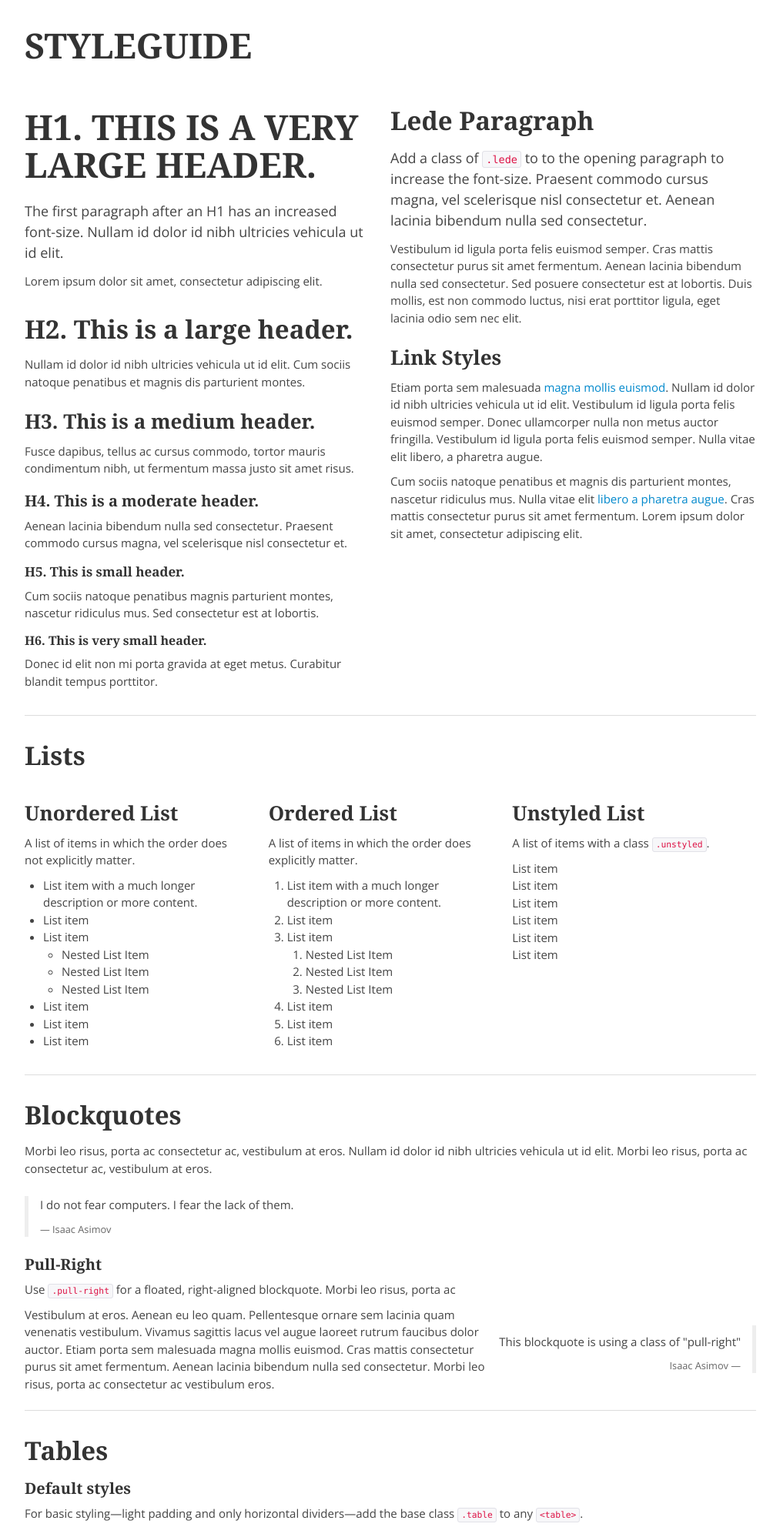
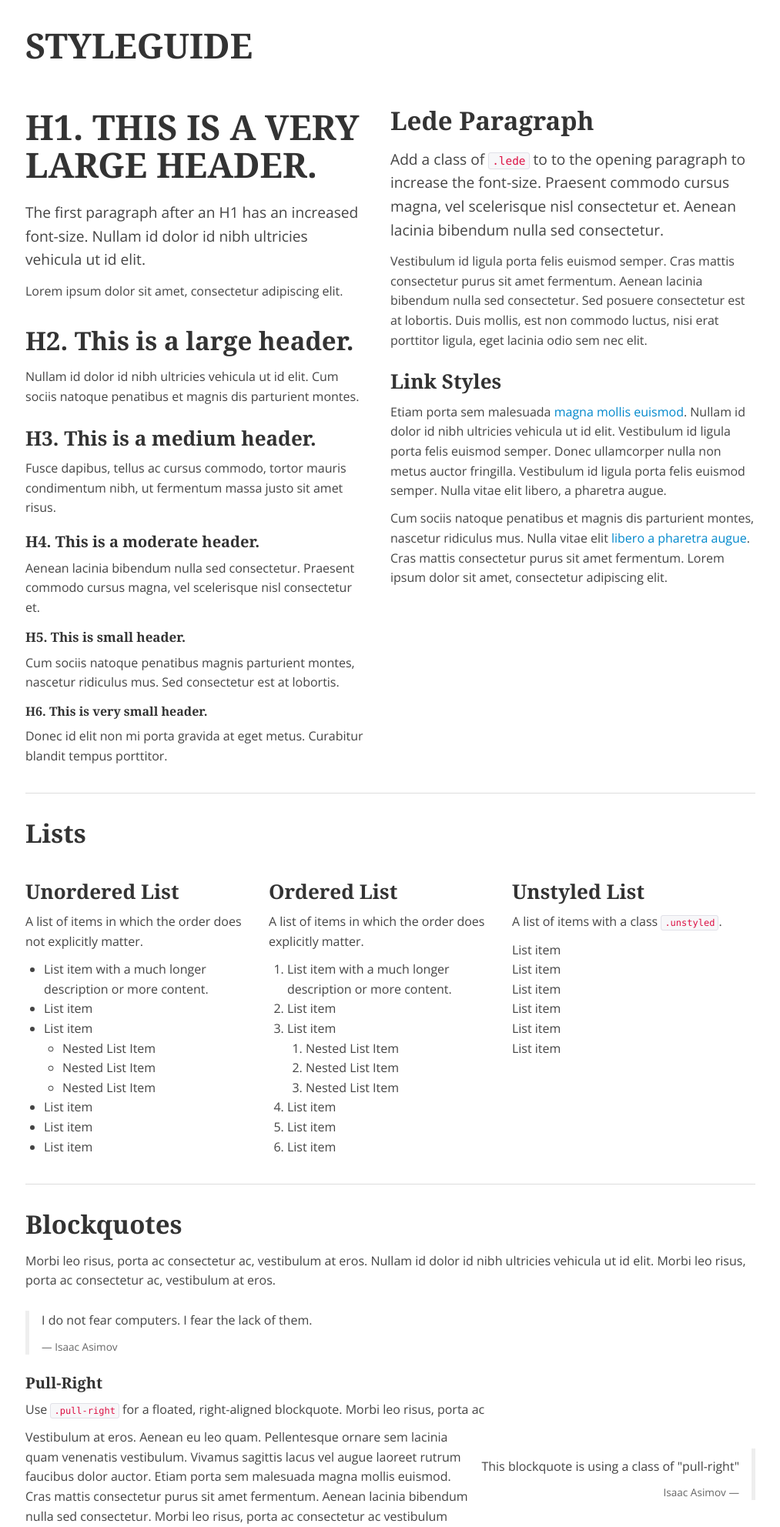
Before and after one commit to bewoldt/_starter_files, a PHP site: page /styleguide.php in a window 1280 px wide. Shown: the top 1984 px of the page at 77% size, without its empty margins (133-1146 px from the left). Run offline with PHP 8.4, Linux system fonts and the light colour scheme; some libraries are stand-ins or nearby versions.

Commit message:
clean up

```diff
--- a/inc/doctype.php
+++ b/inc/doctype.php
@@ -1,5 +1,5 @@
 <!DOCTYPE html>
-<!--[if IE 8]>         <html class="lt-ie9"> <![endif]-->
-<!--[if gt IE 8]><!--> <html> <!--<![endif]-->
+<!--[if LT IE 9]>         <html lang="en" class="lt-ie9"> <![endif]-->
+<!--[if gt IE 8]><!--> <html lang="en"> <!--<![endif]-->
 <head>
 <meta charset="utf-8">
--- a/inc/scripts.php
+++ b/inc/scripts.php
@@ -1,7 +1,7 @@
 
-	<!-- Scripts -->
+
 	<script src="//ajax.googleapis.com/ajax/libs/jquery/1.9.1/jquery.min.js"></script>
-	<script>window.jQuery || document.write('<script src="js/vendor/jquery-1.8.0.min.js"><\/script>')</script>
+	<script>window.jQuery || document.write('<script src="js/plugins/jquery-1.8.0.min.js"><\/script>')</script>
 	<script src="js/plugins-ck.js"></script>
 	<script src="js/main-ck.js"></script>
 
--- a/scss/_config.scss
+++ b/scss/_config.scss
@@ -1,15 +1,15 @@
 /*-------------------------------------------
     Colors
 -------------------------------------------*/
-$link-color: #0088cc;
+$link: #0088cc;
 $yellow: #ffce39;
 
 
 /*-------------------------------------------
     Sizes
 -------------------------------------------*/
-$base-font: 15;
-$base-font-size: 15px;
+$base-font: 16;
+$base-font-size: 16px;
 
 
 /*-------------------------------------------
@@ -22,7 +22,8 @@ $body-font: 'Open Sans', Arial, sans-serif;
 /*-------------------------------------------
     Media Queries
 -------------------------------------------*/
-$break-small: 30em; /* 480px / 16px; */
-$break-medium: 48em; /* 768px / 16px; */
-$break-large: 61.25em; /* 980px / 16px; */
-$break-xlarge: 71.25em; /* 1140px / 16px; */
+$break-small: 480px;
+$break-medium: 768px;
+$break-large: 980px;
+$break-xlarge: 1140px;
+$break-xxlarge: 1280px;
--- a/scss/global/_typography.scss
+++ b/scss/global/_typography.scss
@@ -1,6 +1,6 @@
 /* /scss/imports/typography.scss
 ========================================================================== */
-a {color: $link-color; outline:none; text-decoration: none;}
+a {color: $link; outline:none; text-decoration: none;}
 a:hover {text-decoration: underline;}
 a:active {color:#0088cc;}
 a:focus {outline:thin dotted;}
--- a/scss/site/_footer.scss
+++ b/scss/site/_footer.scss
@@ -0,0 +1,2 @@
+/* Footer
+========================================================================== */
--- a/scss/site/_nav.scss
+++ b/scss/site/_nav.scss
@@ -0,0 +1,2 @@
+/* Navigation
+========================================================================== */
--- a/scss/site/_site.scss
+++ b/scss/site/_site.scss
@@ -2,13 +2,12 @@
 ========================================================================== */
 html {
 	font-size: $base-font-size;
+	line-height: 1.6;
 }
 body {
 	background: #fff;
 	color: #444;
 	font-family: $body-font;
-	font-size: $base-font-size;
-	line-height: 1.5;
 	margin: 0;
 	padding: 0;
 }
@@ -20,7 +19,3 @@ body {
 	max-width: 980px;
 	padding: 0 1em;
 }
-
-
-/* Header
-========================================================================== */
--- a/styleguide.php
+++ b/styleguide.php
@@ -1,12 +1,20 @@
-<?php include 'inc/doctype.php'; ?>
-<?php include 'inc/meta.php'; ?>
-<title>Home | Marketing &amp; Design.</title>
+<!DOCTYPE html>
+<!--[if lt IE 9]>         <html lang="en" class="lt-ie9 no-js"> <![endif]-->
+<!--[if gt IE 8]><!--> <html lang="en" class="no-js"> <!--<![endif]-->
+<head>
+<meta charset="utf-8">
+<meta name="description" content="">
+<meta name="viewport" content="width=device-width, initial-scale=1">
+<title>Styleguide | Student Life Marketing &amp; Design.</title>
+<!-- Google Fonts -->
 <link href='http://fonts.googleapis.com/css?family=Open+Sans:400italic,400,700' rel='stylesheet' type='text/css'>
+<!-- CSS -->
+<link rel="stylesheet" href="css/master.css">
+<!-- JS -->
 <!--[if lt IE 9]>
-    <script src="js/vendor/html5shiv.js"></script>
-    <script src="js/vendor/respond.min.js"></script>
+    <script src="js/plugins/html5shiv.js"></script>
+    <script src="js/plugins/respond.min.js"></script>
 <![endif]-->
-<link rel="stylesheet" href="css/master.css">
 </head>
 
 <body>
@@ -566,7 +574,23 @@ slideshow: false
         </div>
     </div>
 
-    <?php include 'inc/scripts.php'; ?>
+    <!-- JS -->
+    <script src="//ajax.googleapis.com/ajax/libs/jquery/1.9.1/jquery.min.js"></script>
+    <script>window.jQuery || document.write('<script src="js/plugins/jquery-1.8.0.min.js"><\/script>')</script>
+    <script src="js/plugins-ck.js"></script>
+    <script src="js/main-ck.js"></script>
+
+    <!-- Google Universal Analytics: change UA-XXXXX-X and test.com.
+    <script>
+        (function(i,s,o,g,r,a,m){i['GoogleAnalyticsObject']=r;i[r]=i[r]||function(){
+        (i[r].q=i[r].q||[]).push(arguments)},i[r].l=1*new Date();a=s.createElement(o),
+        m=s.getElementsByTagName(o)[0];a.async=1;a.src=g;m.parentNode.insertBefore(a,m)
+        })(window,document,'script','//www.google-analytics.com/analytics.js','ga');
+
+        ga('create', 'UA-XXXXX-X', 'test.com');
+        ga('send', 'pageview');
+    </script>
+     -->
 
 </body>
 </html>
```
Also changed, not shown: index.php (+32 -7 lines), css/master.css.
